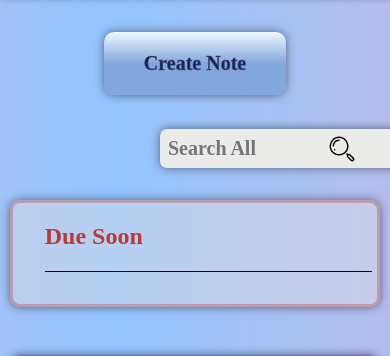
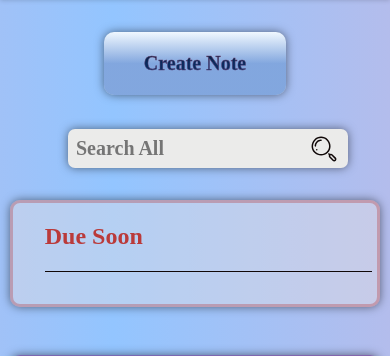
Before and after one commit to Miguell0706/Notetaker, a Django app: template firstapp/templates/firstapp/dashboard.html in a window 390 px wide; the page is wider, and only the part inside the window is pictured. Shown: the part 50-406 px from the top of that part. Run offline with Django 3.2, Linux system fonts and the light colour scheme; the template is opened without the code that fills it, so the values that code supplies are empty; some libraries are stand-ins or nearby versions.

Commit message:
fixed css issue with search in dash phone width

```diff
--- a/static/styles/dashboard.css
+++ b/static/styles/dashboard.css
@@ -91,7 +91,9 @@
     align-items: center;
   }
   .search-box {
+    width: 350px;
     margin-top: 1rem;
+    margin-right: 10rem;
   }
   .search-input {
     width: 100%;
@@ -99,7 +101,7 @@
     margin-top:1rem;
   }
   .search-icon{
-    right: 0;
+    right: -50px;
   }
 }
 /*****Code for second container starts here******/
```
Also changed, not shown: db.sqlite3.
